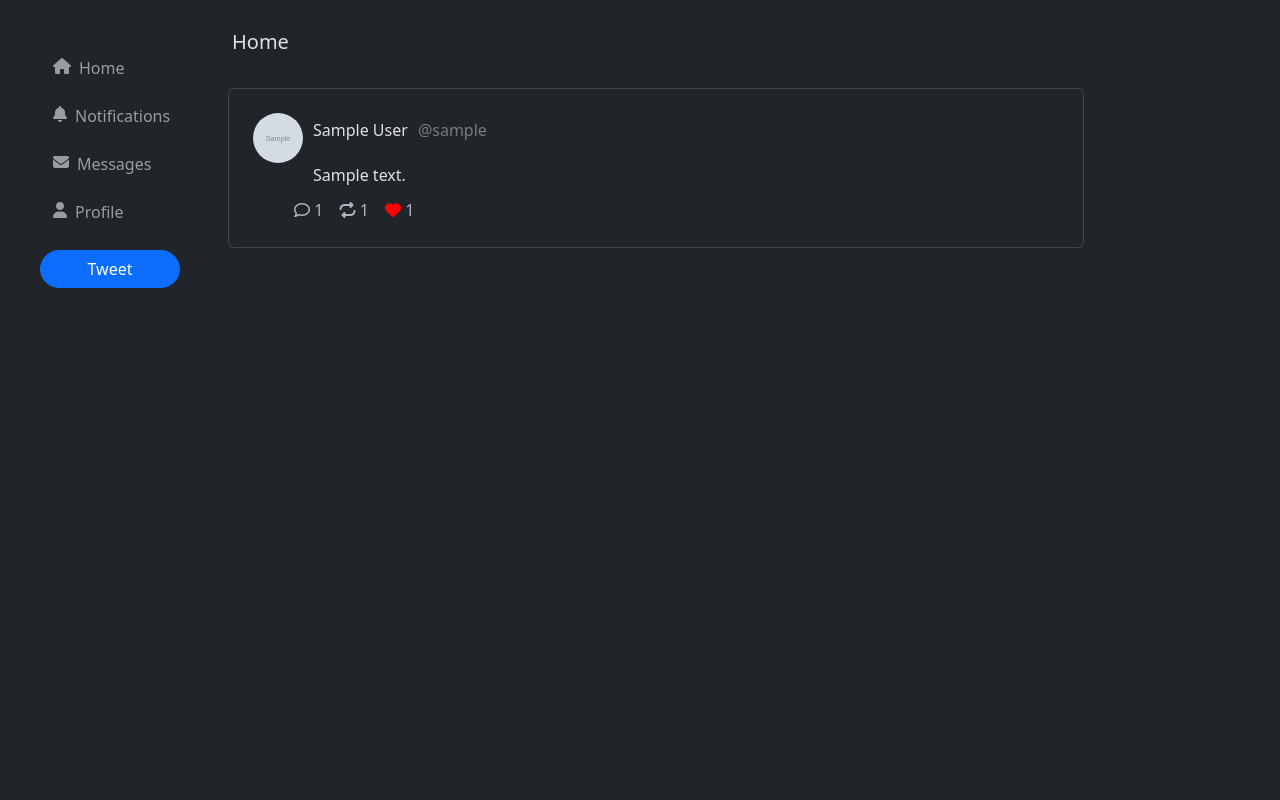
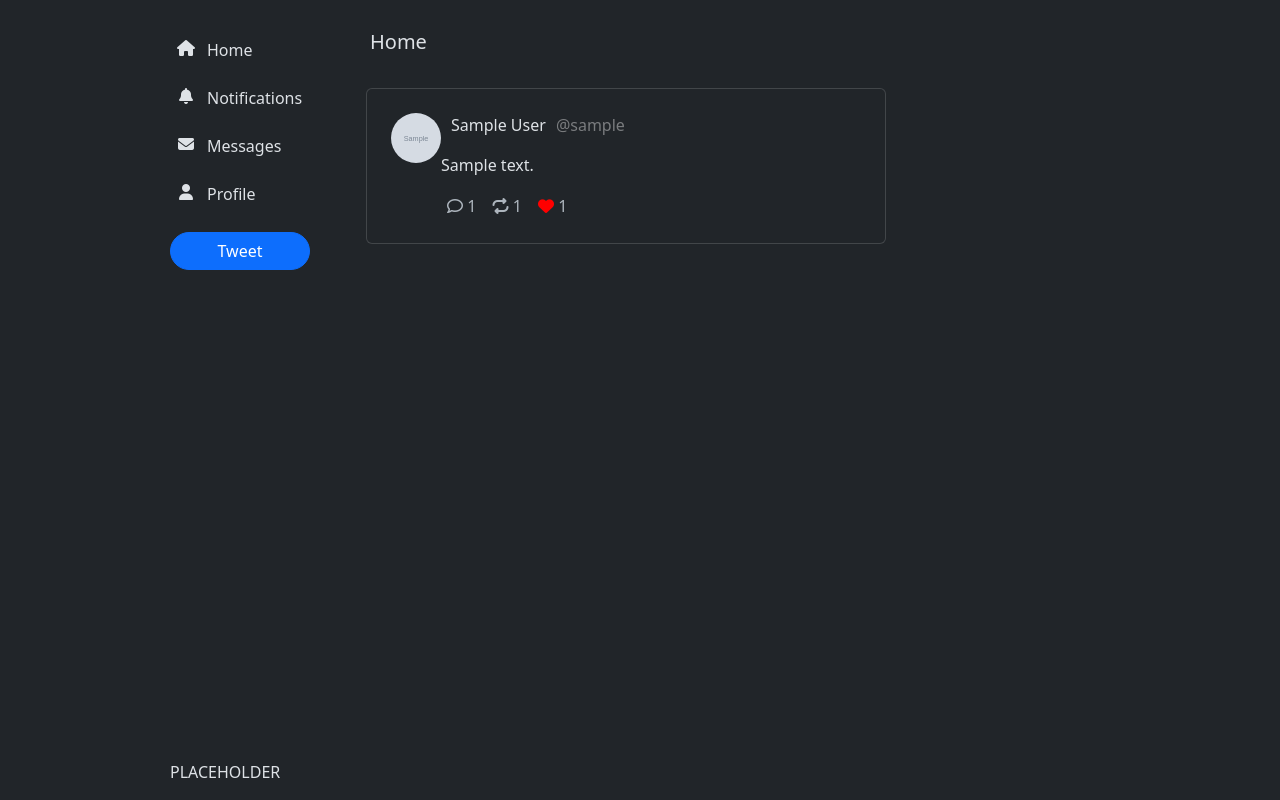
Before and after one commit to thestics/dtwee, a Django app: page / in a window 1280 px wide. Run offline with Django 3.2, Linux system fonts and the light colour scheme; a user stored in the database is signed in; tables that the repository leaves empty hold one stand-in row (values such as "Sample post"); grey boxes marked "Sample" are stand-in pictures; some libraries are stand-ins or nearby versions.

Commit message:
feat: Rework navbar

```diff
--- a/dtwee_app/templates/base.html
+++ b/dtwee_app/templates/base.html
@@ -44,22 +44,36 @@
             width: 250px; height: 250px; object-fit: cover
         }
 
+        .sidebar {
+            display: flex;
+            justify-content: space-between;
+            flex-direction: column;
+            position: sticky;
+            top: 0;
+            left: 0;
+            right: 0;
+            height: 100svh
+        }
+
+        .nav-icon {
+            padding-top: 10px;
+            width: 22px;
+            display: flex;
+            justify-content: center
+        }
+
         div.nav-link {
             display: flex;
             margin-left: 5px;
             padding-top: 0;
         }
 
-        body {
-            padding-top: 90px
+        a.nav-link {
+            margin-left: 10px;
         }
 
-        body {
-            padding-top: 0
-        }
-
-        body {
-            margin-left: 232px
+        .feed {
+            width: 600px;
         }
 
         .navbar.fixed-left {
@@ -116,32 +130,32 @@
     {% block extra_head %}{% endblock %}
 </head>
 
-<body class="container w-75">
-<nav class="navbar navbar-expand-md navbar-dark fixed-left">
-    <div class="collapse navbar-collapse" id="navbarsExampleDefault">
+<body>
+<div class="app" style="display: flex; justify-content: center; margin-left: -200px">
+    <div class="sidebar" style="">
+        <div style="flex-direction: column; display: flex; padding-top: 30px">
             <ul class="navbar-nav">
                 <li class="nav-item">
                     <div class="nav-link">
-                    <i class="fa-solid fa-house" style="padding-top: 10px"></i>
+                        <i class="fa-solid fa-house nav-icon"></i>
                         <a href="/" class="nav-link">Home</a>
                     </div>
                 </li>
                 <li class="nav-item">
                     <div class="nav-link">
-                    <i class="fa-solid fa-bell" style="padding-top: 10px"></i>
+                        <i class="fa-solid fa-bell nav-icon"></i>
                         <a href="/notifications" class="nav-link">Notifications</a>
                     </div>
                 </li>
                 <li class="nav-item">
                     <div class="nav-link">
-                    <i class="fa-solid fa-envelope"
-                       style="padding-top: 10px"></i>
-                    <a href="/messages" class="nav-link">Messages</a>
+                        <i class="fa-solid fa-envelope nav-icon"></i>
+                        <a href="/messages" class="nav-link"> Messages</a>
                     </div>
                 </li>
                 <li class="nav-item">
                     <div class="nav-link">
-                    <i class="fa-solid fa-user" style="padding-top: 10px"></i>
+                        <i class="fa-solid fa-user nav-icon"></i>
                         <a href="/my-profile" class="nav-link">Profile</a>
                     </div>
                 </li>
@@ -154,9 +168,54 @@
                 </li>
             </ul>
         </div>
-</nav>
+        <div>
+            <p>PLACEHOLDER</p>
+        </div>
+    </div>
+    <div class="feed">
+        {% block body %}
+        {% endblock %}
+    </div>
+</div>
 
-{% block body %}{% endblock %}
+{#<nav class="navbar navbar-expand-md navbar-dark fixed-left">#}
+{#    <div class="collapse navbar-collapse" id="navbarsExampleDefault">#}
+{#        <ul class="navbar-nav">#}
+{#            <li class="nav-item">#}
+{#                <div class="nav-link">#}
+{#                    <i class="fa-solid fa-house" style="padding-top: 10px"></i>#}
+{#                    <a href="/" class="nav-link">Home</a>#}
+{#                </div>#}
+{#            </li>#}
+{#            <li class="nav-item">#}
+{#                <div class="nav-link">#}
+{#                    <i class="fa-solid fa-bell" style="padding-top: 10px"></i>#}
+{#                    <a href="/notifications" class="nav-link">Notifications</a>#}
+{#                </div>#}
+{#            </li>#}
+{#            <li class="nav-item">#}
+{#                <div class="nav-link">#}
+{#                    <i class="fa-solid fa-envelope"#}
+{#                       style="padding-top: 10px"></i>#}
+{#                    <a href="/messages" class="nav-link">Messages</a>#}
+{#                </div>#}
+{#            </li>#}
+{#            <li class="nav-item">#}
+{#                <div class="nav-link">#}
+{#                    <i class="fa-solid fa-user" style="padding-top: 10px"></i>#}
+{#                    <a href="/my-profile" class="nav-link">Profile</a>#}
+{#                </div>#}
+{#            </li>#}
+{#            <li>#}
+{#                <button class="btn btn-primary" data-bs-toggle="modal"#}
+{#                        data-bs-target="#exampleModalCenter"#}
+{#                        style="border-radius: 20px; min-width: 140px; margin-top: 10px">#}
+{#                    Tweet#}
+{#                </button>#}
+{#            </li>#}
+{#        </ul>#}
+{#    </div>#}
+{#</nav>#}
 
 <script src="https://cdn.jsdelivr.net/npm/bootstrap@5.3.0-alpha1/dist/js/bootstrap.bundle.min.js"
         integrity="sha384-w76AqPfDkMBDXo30jS1Sgez6pr3x5MlQ1ZAGC+nuZB+EYdgRZgiwxhTBTkF7CXvN"
--- a/dtwee_app/templates/home.html
+++ b/dtwee_app/templates/home.html
@@ -2,10 +2,13 @@
 
 {% macro tweet(t) %}
     <div class="card m-4 p-4 tweet-box" style="max-width: 64rem">
-        <div class="tweet-data">
+        <div class="tweet-data" style="display: flex; justify-content: start">
+            <div style="">
+                <img src="/media{{ t.author.ext.avatar.url }}" alt="" class="rounded-circle shadow-4" style="width: 50px; height: 50px; object-fit: cover">
+                <div class="vertical-new" style="margin-left: auto; margin-right: auto"></div>
+            </div>
+            <div>
                 <div class="tweet-header" style="display: flex; align-items: center">
-                <img src="/media{{ t.author.ext.avatar.url }}" alt="" class="rounded-circle shadow-4"
-                     style="width: 50px; height: 50px; object-fit: cover">
                     <div style="display: flex; margin-left: 10px">
                         <p>
                             {{ t.author.first_name }} {{ t.author.last_name }}
@@ -15,11 +18,9 @@
                     </div>
                 </div>
                 <div class="tweet-content" style="display: flex">
-                <div class="vertical-new" style="margin: 5px 0 0 23px; visibility: hidden"></div>
-                <p class="tweet-message-text" style="margin: 0 25px 10px 35px;">{{ t.text }}</p>
+                    <p class="tweet-message-text">{{ t.text }}</p>
                 </div>
-        </div>
-        <div class="tweet-actions" style="margin-left: 35px">
+                <div class="tweet-actions" style="">
                     <input type="hidden" name="tweet_id" id="{{ t.id }}" value="{{ t.id }}">
                     <button class="tweet-action tweet-reply"
                             data-bs-toggle="modal"
@@ -52,6 +53,8 @@
                            {% endif %}</i>
                         {{ t.like_count }}
                     </button>
+                </div>
+            </div>
         </div>
     </div>
 {% endmacro %}
--- a/dtwee_app/templates/profile.html
+++ b/dtwee_app/templates/profile.html
@@ -1,6 +1,6 @@
 {% extends 'base.html' %}
 {% block body %}
-    <div class="w-50 pt-5">
+    <div style="padding: 40px 0 0 45px">
     {% if form.errors %}
         <div class="alert alert-danger alert-dismissible fade show" style="padding: 15px 20px 20px 20px" role="alert">
             <div style="display: flex; justify-content: right">
```
Lines whose indentation alone changed are shown as unchanged.
